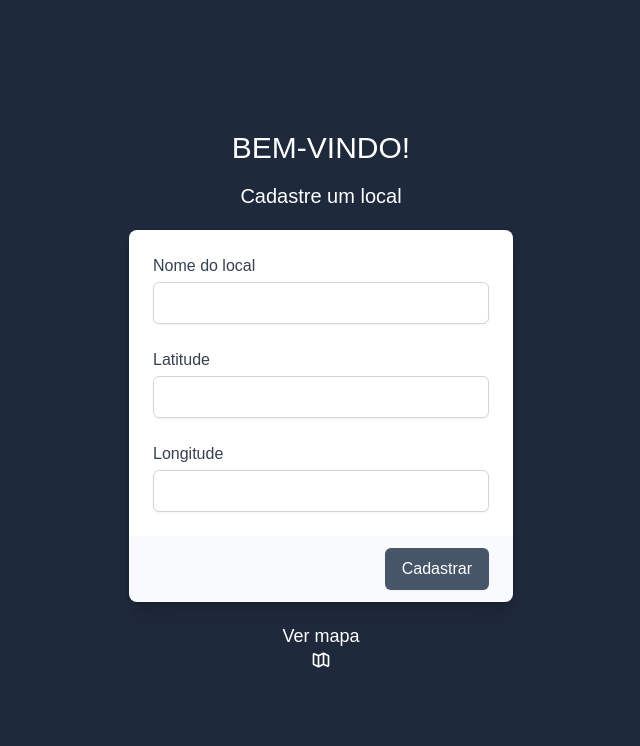
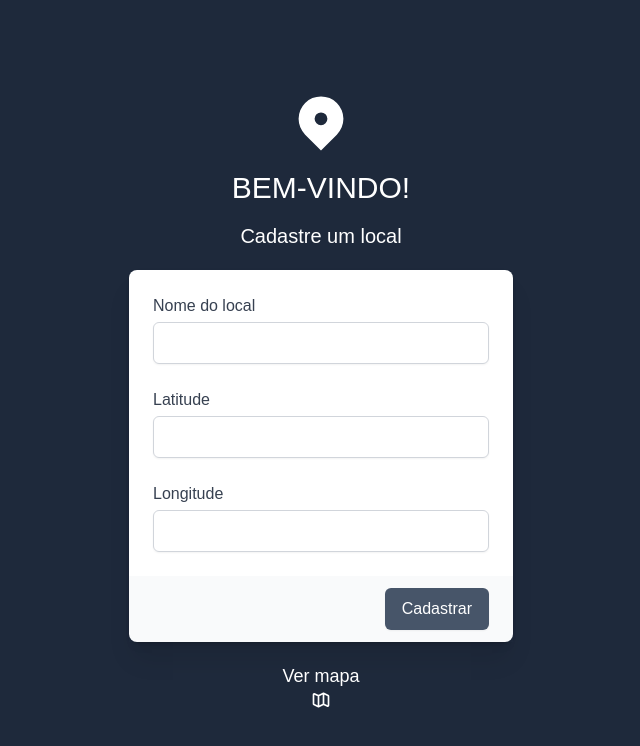
Before and after one commit to allbertuu/desafio-leaflet, a React (Create React App) app: page / in a window 1280 px wide. Shown: the top 746 px of the page, without its empty margins (319-959 px from the left). Built offline with nearby package versions, Linux system fonts and the light colour scheme; no server answers.

Commit message:
add icon

```diff
--- a/src/routes/Form.tsx
+++ b/src/routes/Form.tsx
@@ -5,6 +5,7 @@ import { ChangeEvent, FormEvent, useState } from "react";
 import { Link } from "react-router-dom";
 
 import { MapIcon } from '@heroicons/react/outline';
+import { LocationMarkerIcon } from '@heroicons/react/solid';
 
 import SuccessModal from '../components/SuccessModal';
 import ErrorModal from "../components/ErrorModal";
@@ -55,6 +56,9 @@ function Form() {
       {addIsCancelled &&
         <ErrorModal setAddIsCancelled={setAddIsCancelled} />
       }
+
+      <LocationMarkerIcon className="text-white h-16 mb-4" />
+
       <h1 className="text-3xl uppercase text-center">Bem-vindo!</h1>
 
       <h3 className="text-xl text-center mt-4">Cadastre um local</h3>
```
